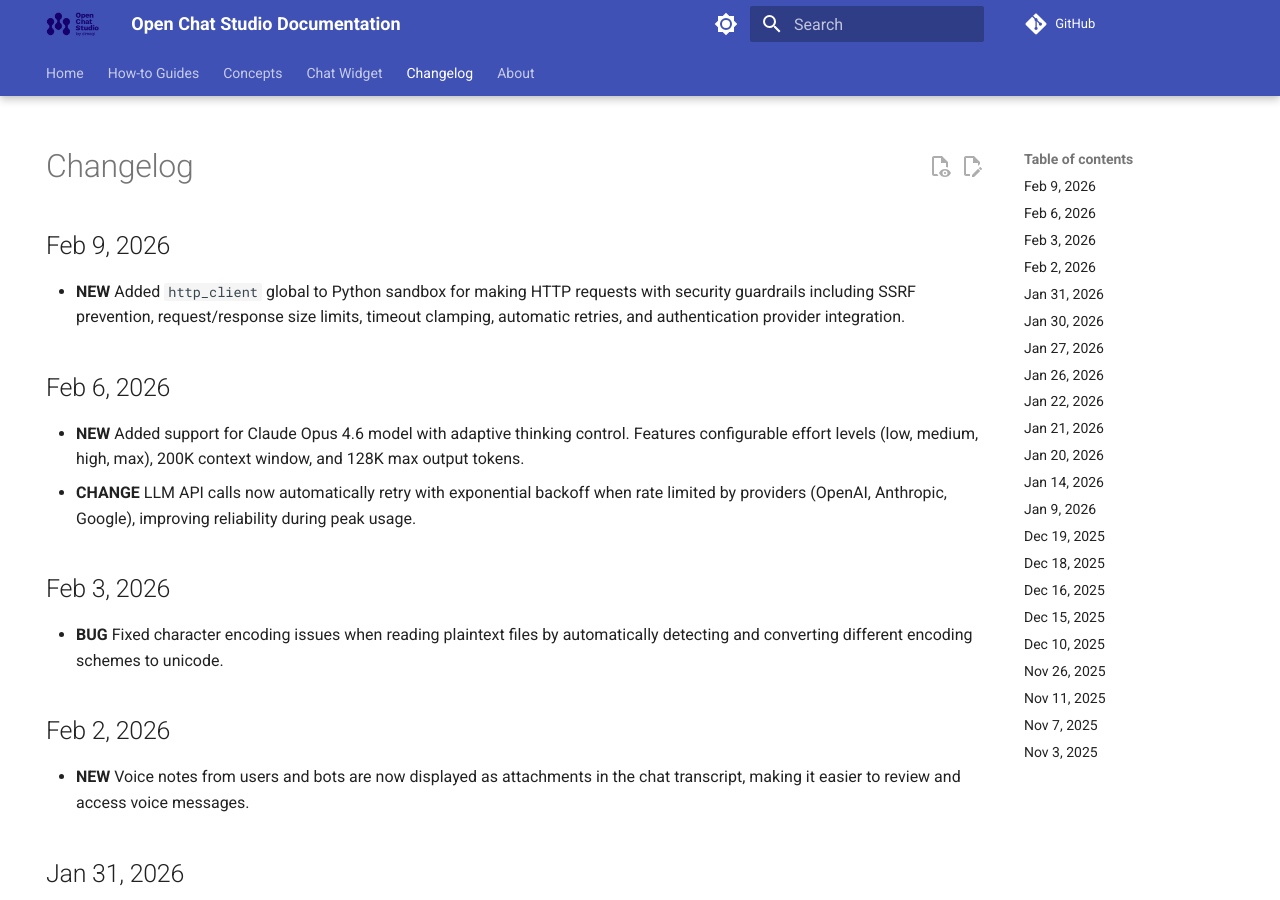
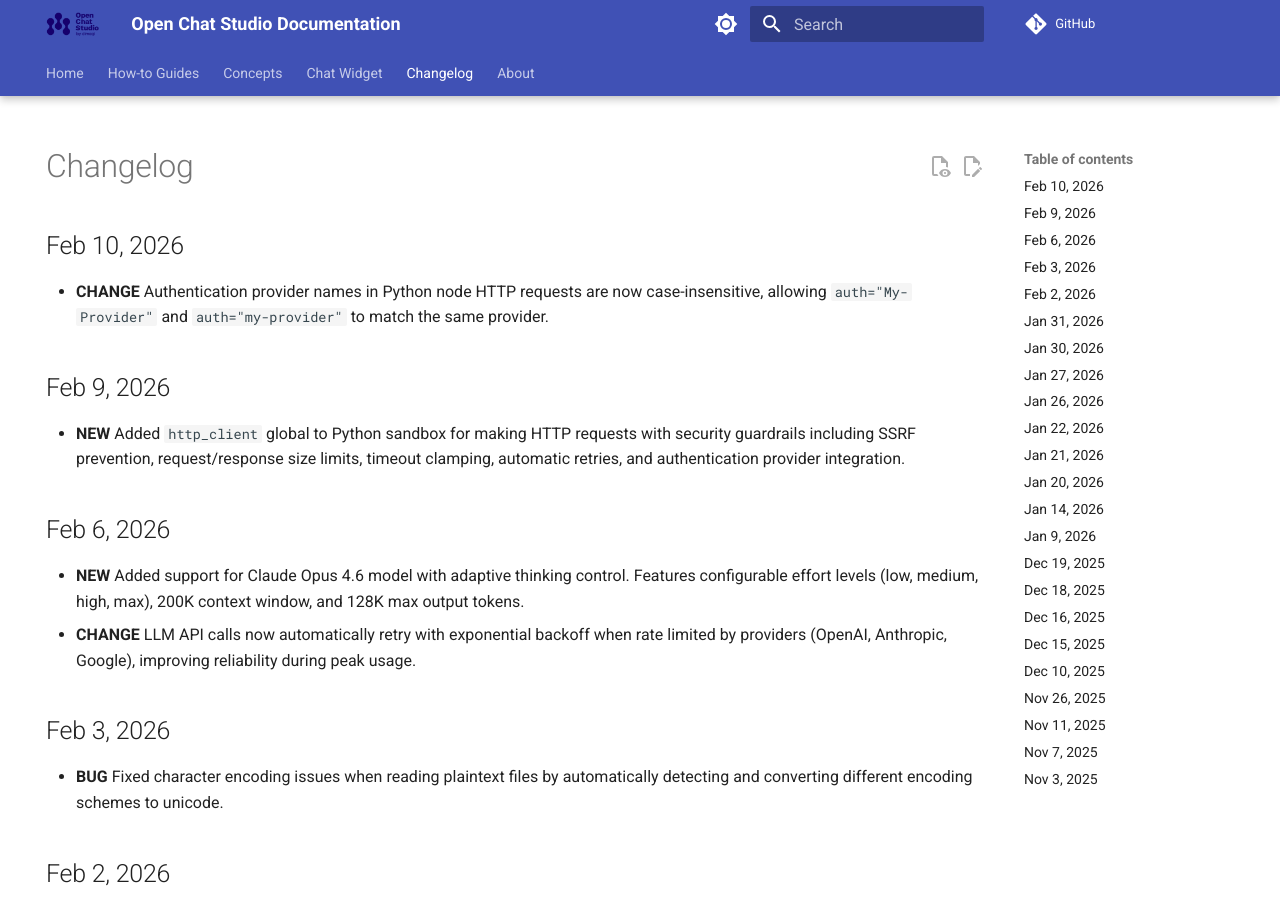
Before and after one commit to dimagi/open-chat-studio-docs, an MkDocs documentation site: the page built from docs/changelog.md, in a window 1280 px wide and 900 px high. Built offline with MkDocs 1.6.1 and Material for MkDocs 9.7.7, drawn with Linux system fonts in a browser that asks for light colours; a script that is not in the unit is left out; comment, search, counter and statistics services are not loaded.

Commit message:
update changelog and docs from OCS PR #2802

```diff
--- a/docs/changelog.md
+++ b/docs/changelog.md
@@ -4,6 +4,9 @@ hide:
 ---
 
 # Changelog
+## Feb 10, 2026
+* **CHANGE** Authentication provider names in Python node HTTP requests are now case-insensitive, allowing `auth="My-Provider"` and `auth="my-provider"` to match the same provider.
+
 ## Feb 9, 2026
 * **NEW** Added `http_client` global to Python sandbox for making HTTP requests with security guardrails including SSRF prevention, request/response size limits, timeout clamping, automatic retries, and authentication provider integration.
 
```
Also changed, not shown: docs/concepts/pipelines/nodes.md (+4 -1 lines).
